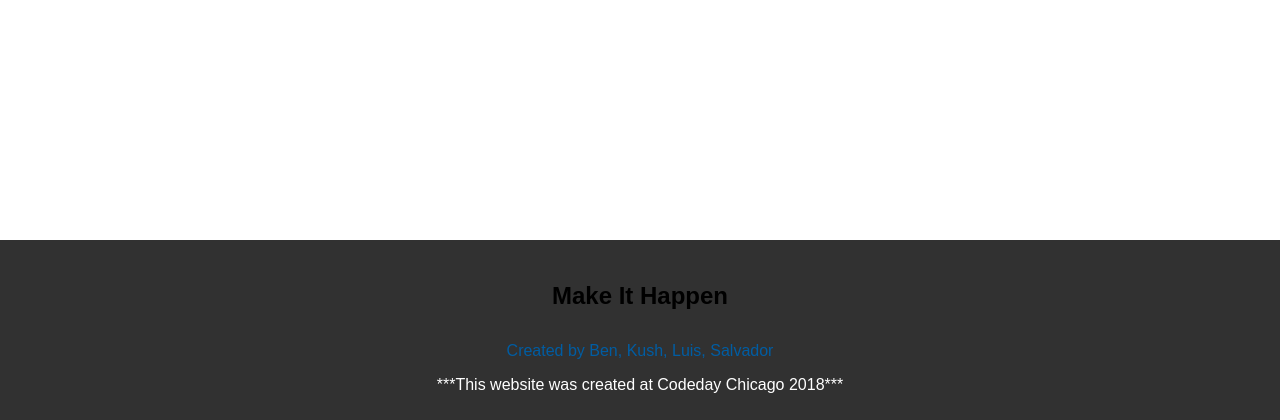
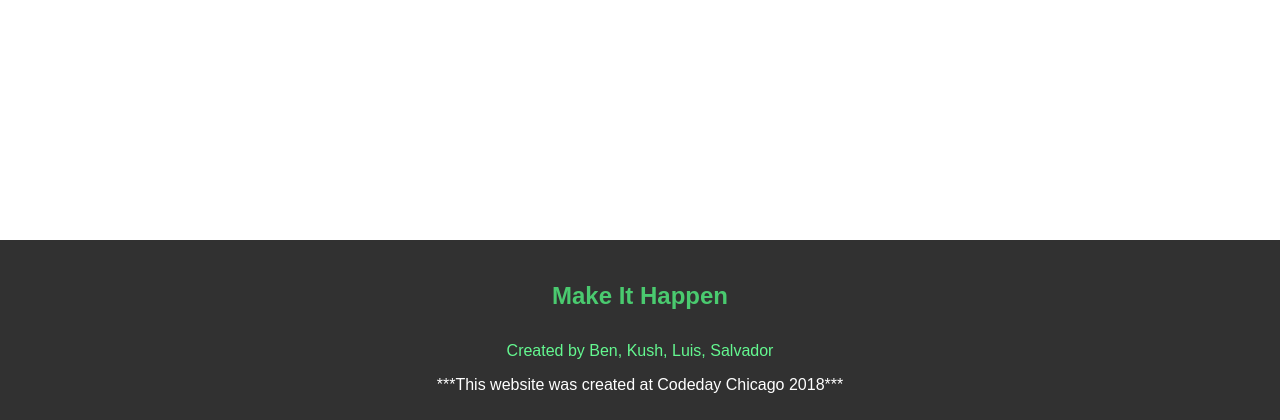
Before and after one commit to TheAetherGod/CodeDay2018, a PHP site: page /homePage.php in a window 1280 px wide. Shown: the part 409-829 px from the top of the page. Run offline with PHP 8.4, Linux system fonts and the light colour scheme; some libraries are stand-ins or nearby versions.

Commit message:
Changed footer colors

```diff
--- a/cssFolder/homePage.css
+++ b/cssFolder/homePage.css
@@ -145,7 +145,7 @@ p{
     text-align: center;
 }
 .footerText{
-    color: #005da3;
+    color: rgb(100, 248, 144);
 }
 
 /* Panel Divs */
--- a/footer.php
+++ b/footer.php
@@ -1,4 +1,4 @@
-<h4 class = "baseText" style = "font-size: 24px">Make It Happen</h4>
+<h4 style="font-size: 24px;color: rgb(74, 202, 111);font-family: Bookman, sans-serif;text-align: center;">Make It Happen</h4>
     <p class = "footerText">Created by Ben, Kush, Luis, Salvador</p>
 
     <!--Notice that this page is UNOFFICIAL-->
```
